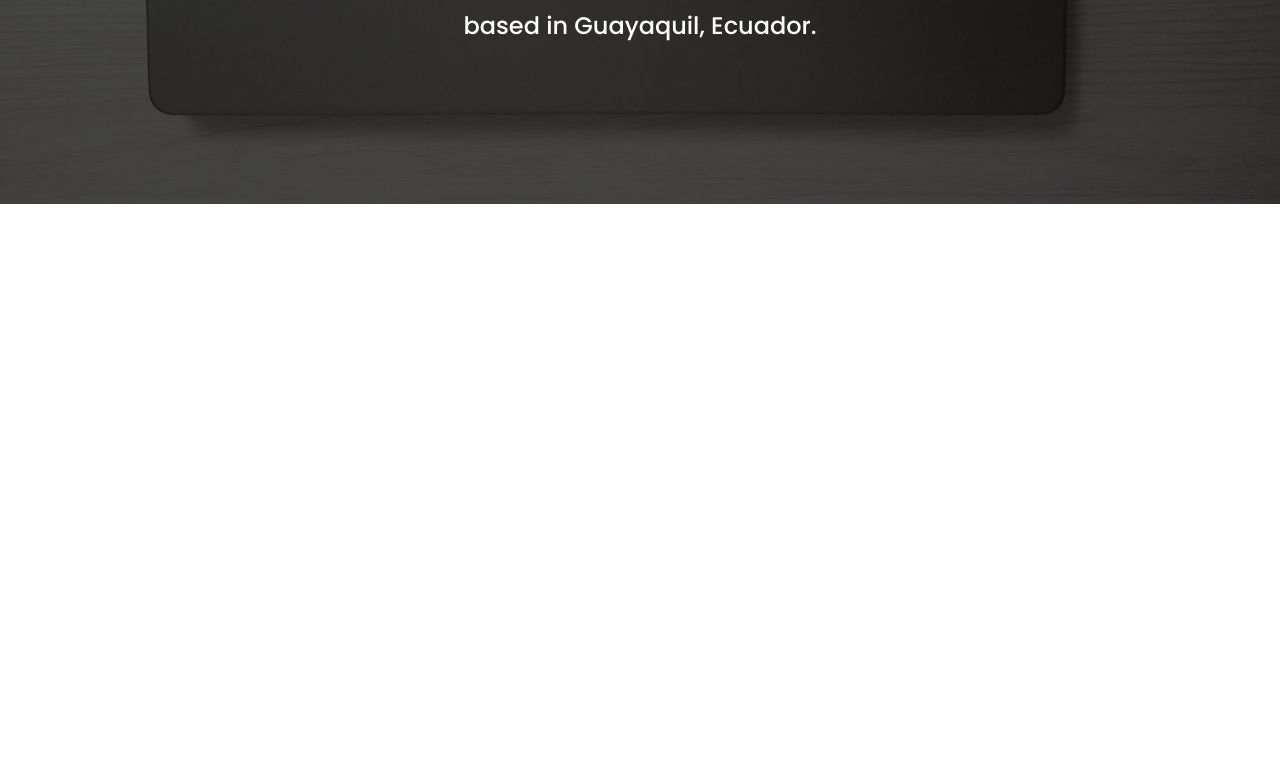
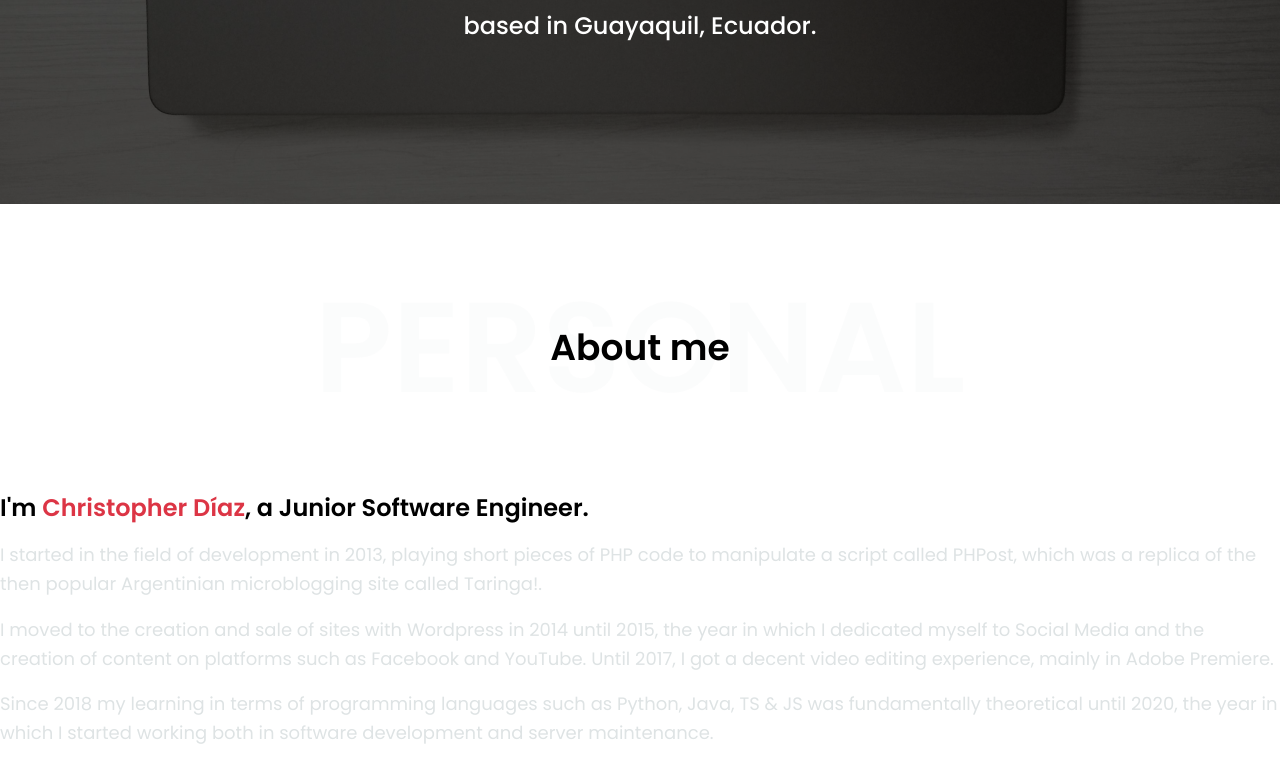
Before and after one commit to lnfrative/lnfrative, a Next.js app: page /resume in a window 1280 px wide. Shown: the part 596-1378 px from the top of the page. Built offline with nearby package versions, Linux system fonts and the light colour scheme.

Commit message:
add about section

```diff
--- a/components/ResumeSection/index.tsx
+++ /dev/null
@@ -1,12 +0,0 @@
-import React, { PropsWithChildren } from 'react'
-import ResumeSectionProps from "../../interfaces/ResumeSectionProps";
-
-function ResumeSection(props: PropsWithChildren<ResumeSectionProps>) {
-    return (
-        <section id={props.id} className="max-w-screen-xl">
-            { props.children }
-        </section>
-    )
-}
-
-export default ResumeSection
--- /dev/null
+++ b/components/Section/index.tsx
@@ -0,0 +1,14 @@
+import React, { PropsWithChildren } from "react"
+import SectionProps from "../../interfaces/SectionProps"
+
+function Section(props: PropsWithChildren<SectionProps>) {
+    return (
+        <section id={props.id} className="flex justify-center pt-20 pb-20">
+            <div className="max-w-screen-xl flex-1">
+                { props.children }
+            </div>
+        </section>
+    )
+}
+
+export default Section
--- a/components/SectionCover/index.tsx
+++ b/components/SectionCover/index.tsx
@@ -29,10 +29,13 @@ function SectionCover() {
                             titles={[
                                 "I'm a Developer",
                                 "MariaDB > MySQL",
+                                "NoSQL ~ SQL",
                                 "I'm a Freelancer",
+                                "GraphQL > REST",
                                 "I love Node.js",
                                 "I'm a Junior DevOps",
                                 "TS > JS",
+                                "Tailwind Lover"
                             ]}
                         />
                     </h2>
--- /dev/null
+++ b/components/SectionPersonal/index.tsx
@@ -0,0 +1,26 @@
+import React from "react"
+import TitleOverlay from "../TitleOverlay"
+import Section from "../Section"
+
+function SectionPersonal() {
+    return (
+        <Section id="personal">
+            <TitleOverlay primary="About me" secondary="Personal" />
+            <div className="text-content-light dark:text-content-dark mt-20">
+                <h3
+                    className="font-semibold text-2xl mb-4"
+                >
+                    I&apos;m <span className="text-primary-light dark:text-primary-dark">Christopher Díaz</span>, a Junior Software Engineer.
+                </h3>
+
+                <div className="text-attenuated-light dark:text-attenuated-dark">
+                    <p className="mb-4 leading-relaxed text-lg">I started in the field of development in 2013, playing short pieces of PHP code to manipulate a script called PHPost, which was a replica of the then popular Argentinian microblogging site called Taringa!.</p>
+                    <p className="mb-4 leading-relaxed text-lg">I moved to the creation and sale of sites with Wordpress in 2014 until 2015, the year in which I dedicated myself to Social Media and the creation of content on platforms such as Facebook and YouTube. Until 2017, I got a decent video editing experience, mainly in Adobe Premiere.</p>
+                    <p className="mb-4 leading-relaxed text-lg">Since 2018 my learning in terms of programming languages such as Python, Java, TS & JS was fundamentally theoretical until 2020, the year in which I started working both in software development and server maintenance.</p>
+                </div>
+            </div>
+         </Section>
+    )
+}
+
+export default SectionPersonal
--- /dev/null
+++ b/components/TitleOverlay/index.tsx
@@ -0,0 +1,35 @@
+import React from "react"
+import className from "classnames"
+
+interface TitleOverlayProps {
+    primary: string,
+    secondary: string,
+}
+
+function TitleOverlay(props: TitleOverlayProps) {
+    return (
+        <div
+            className="relative"
+        >
+            <h2 className={
+                className(
+                    "text-attenuated-light dark:text-attenuated-dark",
+                    "text-9xl font-semibold opacity-10 text-center"
+                )
+            }>
+                {props.secondary.toUpperCase()}
+            </h2>
+            <p
+                className={className(
+                    "text-content-light dark:text-content-dark",
+                    "absolute  top-0 left-0 w-full h-full flex items-center justify-center",
+                    "text-4xl font-semibold",
+                )}
+            >
+                {props.primary}
+            </p>
+        </div>
+    )
+}
+
+export default TitleOverlay
--- a/interfaces/ResumeSectionProps/index.ts
+++ /dev/null
@@ -1,5 +0,0 @@
-interface ResumeSectionProps {
-    id: string
-}
-
-export default ResumeSectionProps
--- /dev/null
+++ b/interfaces/SectionProps/index.ts
@@ -0,0 +1,5 @@
+interface SectionProps {
+    id: string
+}
+
+export default SectionProps
--- a/pages/resume/index.tsx
+++ b/pages/resume/index.tsx
@@ -1,15 +1,16 @@
 import type { NextPage } from 'next'
 
 // components
-import Header from '../../components/Header'
-import SectionCover from "../../components/SectionCover";
+import Header from "../../components/Header"
+import SectionCover from "../../components/SectionCover"
+import SectionPersonal from "../../components/SectionPersonal"
 
 const Resume: NextPage = () => {
     return (
         <main>
             <Header />
             <SectionCover />
-            <div className="w-full h-screen"></div>
+            <SectionPersonal />
         </main>
     )
 }
--- a/tailwind.config.js
+++ b/tailwind.config.js
@@ -67,6 +67,13 @@ module.exports = {
             opacity: 1,
           },
         }
+      },
+      translate: {
+        'center': {
+          top: '50%',
+          left: '50%',
+          transform: 'translate(-50%, -50%)'
+        }
       }
     },
   },
```
